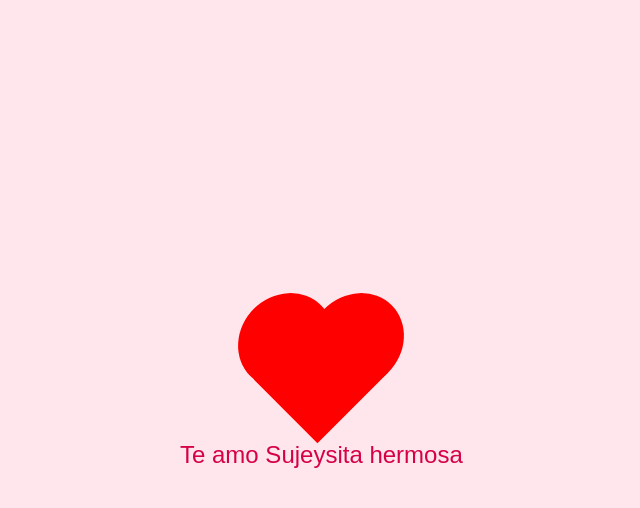
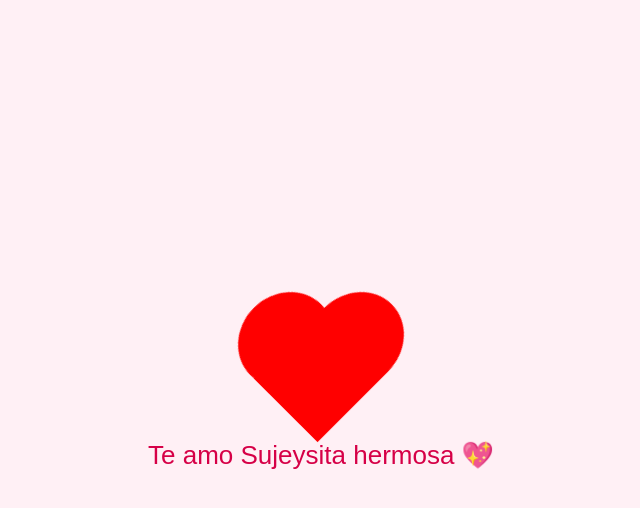
Before and after one commit to P1chulaBlanca/Sujey, a plain HTML site: page index.html in a window 1280 px wide. Both pictures are taken after a click on the element 640 px from the left and 400 px from the top of the page. Shown: the whole page, without its empty margins (319-959 px from the left). Drawn offline with Linux system fonts and the light colour scheme.

Commit message:
Update index.html

```diff
--- a/index.html
+++ b/index.html
@@ -2,17 +2,17 @@
 <html lang="es">
 <head>
   <meta charset="UTF-8" />
-  <meta name="viewport" content="width=device-width, initial-scale=1.0" />
-  <title>Corazón para Sujeysita</title>
+  <meta name="viewport" content="width=device-width, initial-scale=1.0"/>
+  <title>Para Sujeysita 💖</title>
   <style>
     body {
+      background: #fff0f5;
       display: flex;
       flex-direction: column;
       align-items: center;
       justify-content: center;
       height: 100vh;
       margin: 0;
-      background: #ffe6ec;
       font-family: 'Arial', sans-serif;
     }
 
@@ -24,6 +24,7 @@
       transform: rotate(-45deg);
       cursor: pointer;
       transition: transform 0.3s ease;
+      animation: pulse 2s infinite;
     }
 
     .heart::before,
@@ -46,9 +47,14 @@
       top: 0;
     }
 
+    @keyframes pulse {
+      0%, 100% { transform: scale(1) rotate(-45deg); }
+      50% { transform: scale(1.1) rotate(-45deg); }
+    }
+
     .message {
       margin-top: 20px;
-      font-size: 24px;
+      font-size: 26px;
       color: #d60047;
       display: none;
       animation: fadeIn 1s ease-in-out forwards;
@@ -58,15 +64,43 @@
       0% { opacity: 0; transform: scale(0.8); }
       100% { opacity: 1; transform: scale(1); }
     }
+
+    .floating-heart {
+      position: absolute;
+      color: red;
+      font-size: 24px;
+      animation: floatUp 2s ease-out forwards;
+    }
+
+    @keyframes floatUp {
+      0% { opacity: 1; bottom: 0; }
+      100% { opacity: 0; bottom: 150px; }
+    }
   </style>
 </head>
 <body>
   <div class="heart" onclick="showMessage()"></div>
-  <div class="message" id="loveMessage">Te amo Sujeysita hermosa</div>
+  <div class="message" id="loveMessage">Te amo Sujeysita hermosa 💖</div>
+
+  <audio id="popSound" src="https://www.soundjay.com/button/sounds/button-16.mp3" preload="auto"></audio>
 
   <script>
     function showMessage() {
-      document.getElementById('loveMessage').style.display = 'block';
+      const message = document.getElementById('loveMessage');
+      const sound = document.getElementById('popSound');
+
+      message.style.display = 'block';
+      sound.play();
+
+      const floating = document.createElement('div');
+      floating.className = 'floating-heart';
+      floating.style.left = Math.random() * 100 + "px";
+      floating.innerHTML = "❤️";
+      document.body.appendChild(floating);
+
+      setTimeout(() => {
+        floating.remove();
+      }, 2000);
     }
   </script>
 </body>
```
